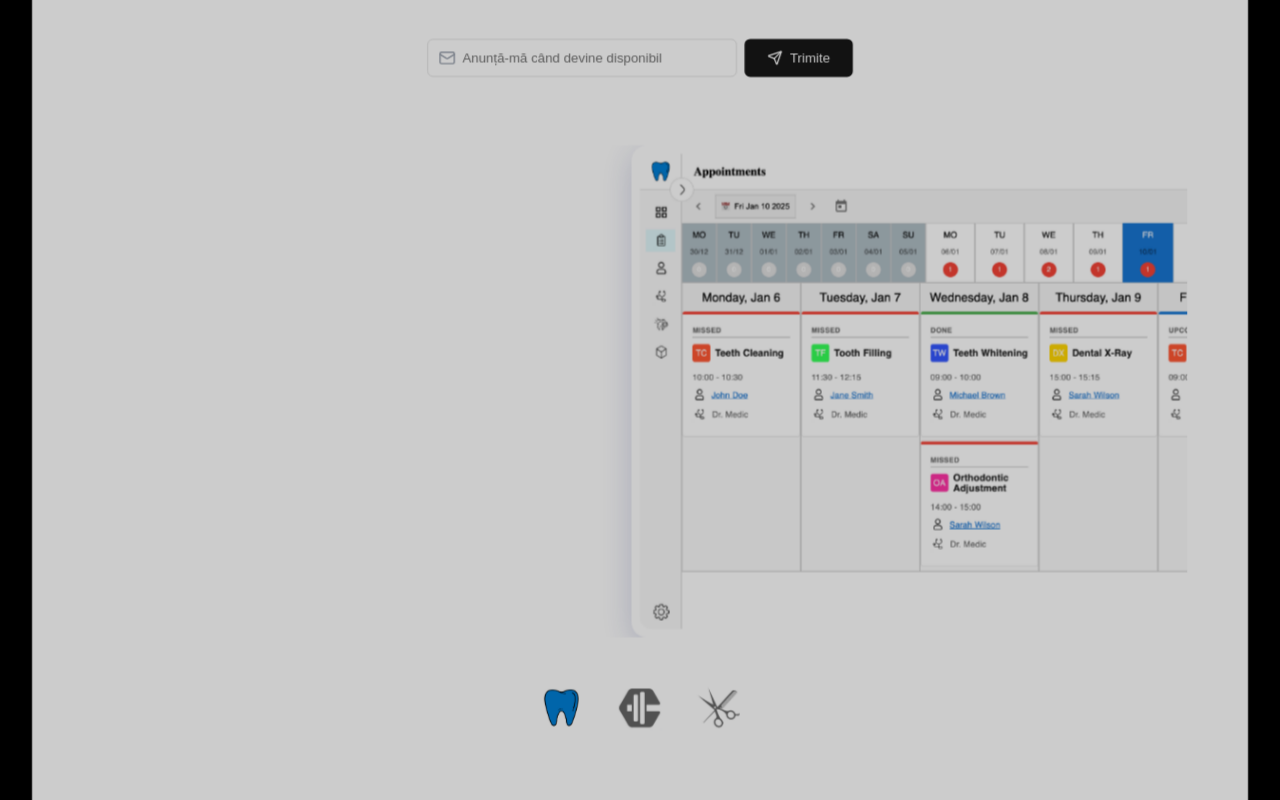
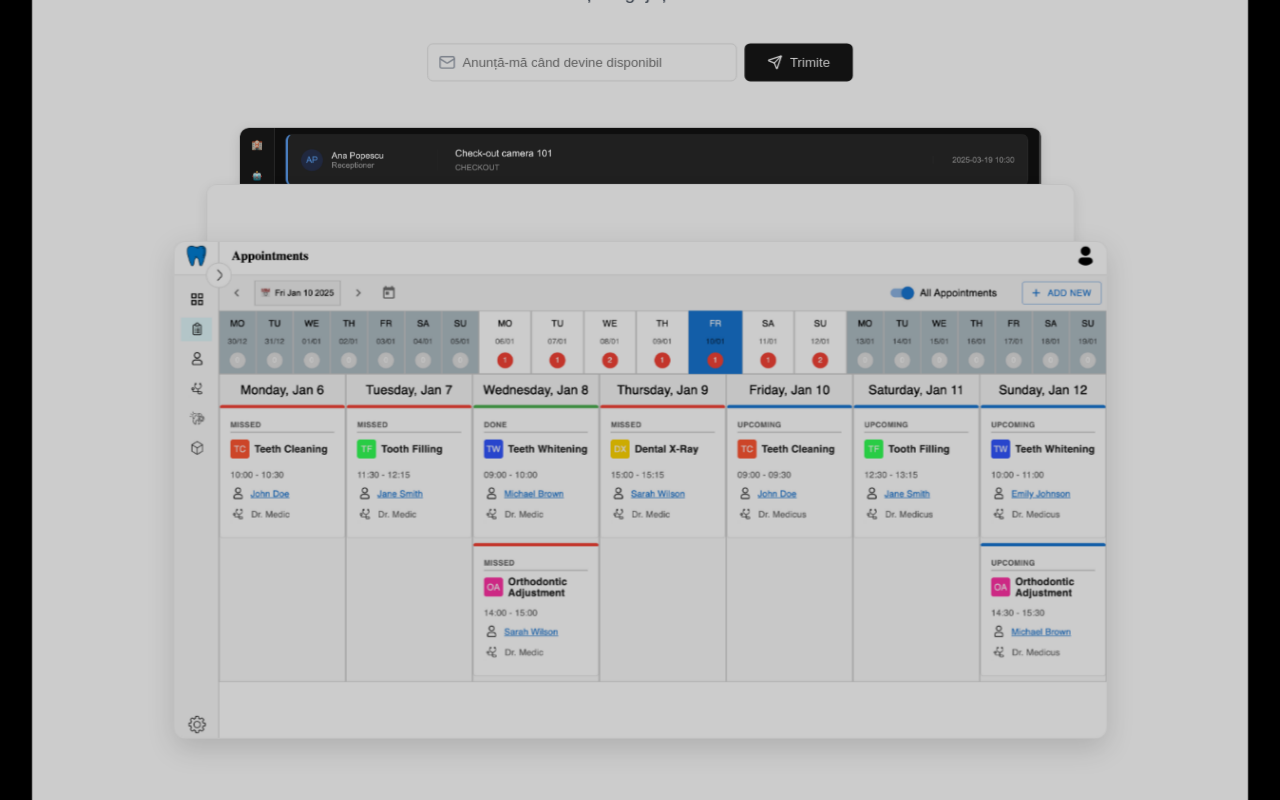
Before and after one commit to AdrianTuci1/simplu, a React (Vite) app: page / in a window 1280 px wide. Shown: the part 560-1360 px from the top of the page. Built offline with nearby package versions, Linux system fonts and the light colour scheme.

Commit message:
better hero

```diff
--- a/src/components/NavBar.tsx
+++ b/src/components/NavBar.tsx
@@ -31,7 +31,7 @@ const Navbar: React.FC = () => {
 
   return (
     <nav className={`fixed w-full z-50 transition-all duration-300 py-4`}>
-      <div className="container mx-auto px-6 flex justify-between items-center relative">
+      <div className="container mx-auto px-0 flex justify-between items-center relative">
         {/* Left Side: flex-1, content aligned start */}
         <div className="flex-1 flex justify-start items-center space-x-2 z-10">
           <Link to="/" className="flex items-center text-orange-600">
--- a/src/components/carousel/StackedImageSlider.css
+++ b/src/components/carousel/StackedImageSlider.css
@@ -1,154 +1,84 @@
-/* Keep general container styles */
+/* Basic container */
 .carousel-container {
   width: 100%;
-  max-width: 100%;
-  overflow: hidden; /* Prevent scrollbars if track overflows */
-  padding: 24px 0; /* Vertical padding, remove horizontal */
+  margin: auto;
+  position: relative;
   display: flex;
   flex-direction: column;
-  align-items: center; /* Center content like info and logos */
+  align-items: center;
 }
 
-/* Info container (chips) styling */
-.info-container {
-  margin-block-end: 1.5rem;
-  width: 100%; /* Take full width */
-  display: flex; /* Use flex to center chips */
-  justify-content: center;
+/* Frame for the stacking items */
+.carousel-frame {
+  width: 100%;
+  position: relative;
+  overflow: visible; /* Allow items to be visible outside */
+  padding: 120px 30px 160px; /* More padding for better visibility of stacked cards */
+  perspective: 900px;
+  transform-style: preserve-3d;
 }
 
-.feature-chips {
-  display: flex;
-  gap: 8px;
-  flex-wrap: wrap;
-  justify-content: center; /* Center chips if they wrap */
+/* Container holding the absolutely positioned items */
+.carousel-stack-container {
+  width: 100%;
+  position: relative;
+  transform-style: preserve-3d;
+  height: 600px; /* Increased height for larger cards */
 }
 
-.chip {
-  background: #007bff;
-  color: white;
-  padding: 6px 12px;
-  border-radius: 15px;
-  font-size: 14px;
-  white-space: nowrap;
+/* Individual carousel items */
+.carousel-item {
+  position: absolute;
+  top: 0;
+  left: 0;
+  right: 0;
+  margin: 0 auto;
+  width: 90%;
+  backface-visibility: hidden;
+  transform-style: preserve-3d;
+  display: flex;
+  flex-direction: column;
+  overflow: hidden;
+  border-radius: 12px;
+  aspect-ratio: 15/8;
+  will-change: transform, opacity;
+  box-shadow: 0 5px 20px rgba(0, 0, 0, 0.1);
+  border: 1px solid rgba(0, 0, 0, 0.05);
+  background-color: #fff;
 }
 
-/* The main viewport for the carousel images */
-.carousel-frame {
-  width: 100%; /* Take full width */
-  overflow: hidden; /* Crucial: hides parts of the track */
-  position: relative; /* Needed for potential absolute positioning inside */
-  height: auto; /* Adjust height based on image content */
-  min-height: 400px; /* Example minimum height */
-  margin-bottom: 1.5rem; /* Space before logo boxes */
+/* Active item styling */
+.carousel-item.active {
+  z-index: 100;
 }
 
-/* The track that holds and moves the items */
-.carousel-track {
-  display: flex; /* Arrange items horizontally */
-  align-items: center; /* Vertically center items if they have different heights */
-  height: 100%;
-  /* Smooth transition for the sliding effect */
-  transition: transform 0.5s cubic-bezier(0.25, 0.8, 0.25, 1);
-  will-change: transform; /* Optimize rendering */
+/* Hover effect on card - apply subtle glow effect */
+.carousel-item.hover:not(.active) {
+  z-index: 99;
+  box-shadow: 0 8px 25px rgba(66, 133, 244, 0.15);
+  filter: brightness(1.03);
 }
 
-/* Individual item container */
-.carousel-item {
-  flex: 0 0 auto; /* Prevent shrinking/growing, base size is auto */
-  height: 100%; /* Make item take full height of track */
-  display: flex; /* Center image within the item */
-  justify-content: center;
-  align-items: center;
-  padding: 0 20px;
-  box-sizing: border-box;
-  transition: all 0.3s ease;
-  transform: scale(0.9);
-  opacity: 0.7;
+/* Animation for exiting item (previously active) */
+.carousel-item.exiting {
+  z-index: 101;
 }
 
-.carousel-item.active {
-  transform: scale(1);
-  opacity: 1;
+/* Inner container for content */
+.carousel-item-inner {
+  width: 100%;
+  height: 100%;
+  padding: 0;
+  border-radius: 12px;
+  overflow: hidden;
 }
 
-/* Inner container for glass effect */
-.carousel-item-inner {
-  background: rgba(255, 255, 255, 0.1);
-  backdrop-filter: blur(10px);
-  border-radius: 16px;
-  border: 1px solid rgba(255, 255, 255, 0.2);
-  box-shadow: 0 8px 32px 0 rgba(31, 38, 135, 0.1);
-  padding: 8px;
-  transition: all 0.3s ease;
+/* Image styling */
+.carousel-image {
+  display: block;
+  width: 100%;
+  height: 100%;
+  object-fit: cover;
+  user-select: none;
+  -webkit-user-drag: none;
 }
-
-.carousel-item.active .carousel-item-inner {
-  box-shadow: 0 8px 32px 0 rgba(31, 38, 135, 0.2);
-  border: 1px solid rgba(255, 255, 255, 0.3);
-}
-
-/* The image itself */
-.carousel-image {
-  display: block; /* Remove extra space below image */
-  /* Define image sizing - adjust as needed */
-  max-height: 500px; /* Example max height */
-  height: auto; /* Maintain aspect ratio */
-  width: auto;  /* Let height control the width */
-  max-width: 80vw; /* Limit width on larger screens */
-  object-fit: contain; /* Ensure whole image is visible */
-  border-radius: 12px; /* Keep the rounded corners */
-}
-
-
-/* Logo navigation styles */
-.logo-boxes {
-  display: flex;
-  justify-content: center;
-  gap: 15px; /* Space between logos */
-  margin-top: 1rem;
-  width: 100%;
-}
-
-.logo-box {
-  padding: 8px;
-  border: 2px solid transparent;
-  border-radius: 8px;
-  cursor: pointer;
-  transition: all 0.3s ease;
-  opacity: 0.6;
-}
-
-.logo-box.active {
-  border-color: rgba(255, 255, 255, 0.2);
-  background: rgba(255, 255, 255, 0.1);
-  backdrop-filter: blur(5px);
-  opacity: 1;
-}
-
-.logo-box-image {
-  display: block;
-  width: 48px;
-  height: 48px;
-  object-fit: contain;
-}
-
-/* Remove or adjust old/conflicting styles */
-/* Remove .frame, .image-wrapper, .manage-image specific styles if they conflict */
-/* The media query might need adjustment based on the new structure */
-@media (max-width: 768px) {
-  .carousel-image {
-    max-width: 90vw; /* Allow images to be wider on smaller screens */
-  }
-  .chip {
-    font-size: 12px;
-    padding: 4px 8px;
-  }
-   .logo-box-image {
-    width: 40px;
-    height: 40px;
-  }
-  .carousel-item {
-    padding: 0 10px;
-  }
-}
--- a/src/components/carousel/StackedImageSlider.tsx
+++ b/src/components/carousel/StackedImageSlider.tsx
@@ -1,4 +1,4 @@
-import React, { useRef, useState, useEffect, useCallback } from "react";
+import React, { useRef, useState, useEffect } from "react";
 import "./StackedImageSlider.css";
 import { useSwipeable } from "react-swipeable";
 
@@ -17,7 +17,7 @@ const comparisons: ComparisonItem[] = [
     address: "https://demo.dental.com",
   },
   {
-    managementImage: "/gym-soon.png",
+    managementImage: "/hotel.png",
     label: "Fitness Center",
     logo: "/gym-mananager.png",
     address: "https://demo.fitness.com",
@@ -32,57 +32,121 @@ const comparisons: ComparisonItem[] = [
 
 const StackedImageSlider: React.FC = () => {
   const [currentIndex, setCurrentIndex] = useState(0);
-  const [offset, setOffset] = useState(0);
+  const [hoverIndex, setHoverIndex] = useState<number | null>(null);
+  const [animating, setAnimating] = useState(false);
+  const [previousIndex, setPreviousIndex] = useState<number | null>(null);
   const containerRef = useRef<HTMLDivElement>(null);
-  const trackRef = useRef<HTMLDivElement>(null);
   const itemRefs = useRef<(HTMLDivElement | null)[]>([]);
-
-  const calculateOffset = useCallback(() => {
-    if (containerRef.current && trackRef.current && itemRefs.current[currentIndex]) {
-      const containerWidth = containerRef.current.offsetWidth;
-      const currentItemElement = itemRefs.current[currentIndex];
-
-      if (currentItemElement) {
-          const itemWidth = currentItemElement.offsetWidth;
-          const itemLeft = currentItemElement.offsetLeft;
-          const newOffset = containerWidth / 2 - itemLeft - itemWidth / 2;
-          setOffset(newOffset);
-      }
-    }
-  }, [currentIndex]);
 
   useEffect(() => {
     itemRefs.current = itemRefs.current.slice(0, comparisons.length);
   }, []);
 
-  useEffect(() => {
-    calculateOffset();
-    window.addEventListener("resize", calculateOffset);
-    return () => window.removeEventListener("resize", calculateOffset);
-  }, [currentIndex, calculateOffset]);
+  const handleCardClick = (index: number) => {
+    if (!animating && index !== currentIndex) {
+      setAnimating(true);
+      setPreviousIndex(currentIndex);
+
+      // Delay changing the current index to allow for animation
+      setTimeout(() => {
+        setCurrentIndex(index);
+        setTimeout(() => {
+          setAnimating(false);
+          setPreviousIndex(null);
+        }, 300);
+      }, 300);
+    }
+  };
 
   const swipeHandlers = useSwipeable({
-    onSwipedLeft: () =>
-      setCurrentIndex((prev) => (prev === comparisons.length - 1 ? 0 : prev + 1)),
-    onSwipedRight: () =>
-      setCurrentIndex((prev) => (prev === 0 ? comparisons.length - 1 : prev - 1)),
+    onSwipedLeft: () => {
+      if (!animating) {
+        handleCardClick(currentIndex === comparisons.length - 1 ? 0 : currentIndex + 1);
+      }
+    },
+    onSwipedRight: () => {
+      if (!animating) {
+        handleCardClick(currentIndex === 0 ? comparisons.length - 1 : currentIndex - 1);
+      }
+    },
+    trackMouse: true,
   });
+
+  const getItemStyle = (index: number): React.CSSProperties => {
+    // Calculate base visibility and position
+    const isActive = index === currentIndex;
+    const isPrevious = previousIndex !== null && index === previousIndex;
+
+    // Calculate normalized position in stack (0 = current, 1 = next, 2 = next+1, n-1 = prev)
+    let stackPosition = (index - currentIndex + comparisons.length) % comparisons.length;
+
+    // Reorder so that we have: 0 = current, 1 = prev, 2 = prev-1, etc.
+    // This makes it easier to stack cards behind current one
+    if (stackPosition !== 0) {
+      stackPosition = comparisons.length - stackPosition;
+    }
+
+    // Always show all cards (limited to maxVisibleCards)
+    const maxVisibleCards = 4;
+    const shouldShow = stackPosition < maxVisibleCards;
+
+    // Base z-index - current card highest, others lower
+    let zIndex = 100 - stackPosition * 10;
+
+    // Hover effect raises z-index slightly
+    if (hoverIndex === index && !isActive) {
+      zIndex += 5;
+    }
+
+    // Position cards behind current one higher up (smaller values = higher on screen)
+    // Space out the cards evenly
+    const topOffset = stackPosition === 0 ? 0 : -60 * stackPosition;
+
+    // Scale down cards that are behind - more gradually
+    const scale = stackPosition === 0 ? 1 : Math.max(0.85, 1 - (stackPosition * 0.07));
+
+    // Hover effect - lift card up slightly
+    const hoverYOffset = hoverIndex === index && !isActive ? -15 : 0;
+
+    // Animation when card is clicked
+    let transform = `translate3d(0px, ${topOffset + hoverYOffset}px, 0px) scale(${scale})`;
+    let opacity = shouldShow ? 1 : 0;
+
+    // Animation for the card that was previously in front (moving out of the way)
+    if (isPrevious && animating) {
+      transform = `translate3d(0px, -120px, 100px) scale(1.2)`;
+      opacity = 0;
+      zIndex = 101; // Ensure it's above all other cards during animation
+    }
+
+    return {
+      transform,
+      opacity,
+      zIndex,
+      transformOrigin: 'center top',
+      transition: animating ? 'all 0.6s cubic-bezier(0.175, 0.885, 0.32, 1.275)' : 'all 0.3s ease',
+      boxShadow: isActive ? '0 10px 30px rgba(0, 0, 0, 0.15)' : '0 5px 15px rgba(0, 0, 0, 0.1)',
+      cursor: !isActive && shouldShow ? 'pointer' : 'default',
+      pointerEvents: shouldShow ? 'auto' : 'none'
+    };
+  };
 
   return (
     <div className="carousel-container">
-      {/* The main frame/viewport for the carousel */}
       <div className="carousel-frame" {...swipeHandlers} ref={containerRef}>
-        {/* The track that moves horizontally */}
-        <div
-          className="carousel-track"
-          ref={trackRef}
-          style={{ transform: `translateX(${offset}px)` }}
-        >
+        <div className="carousel-stack-container">
           {comparisons.map((comparison, index) => (
             <div
               key={index}
-              className={`carousel-item ${index === currentIndex ? 'active' : ''}`}
+              className={`carousel-item
+                ${index === currentIndex ? "active" : ""}
+                ${hoverIndex === index ? "hover" : ""}
+                ${previousIndex === index ? "exiting" : ""}`}
               ref={el => itemRefs.current[index] = el}
+              style={getItemStyle(index)}
+              onClick={() => handleCardClick(index)}
+              onMouseEnter={() => setHoverIndex(index)}
+              onMouseLeave={() => setHoverIndex(null)}
             >
               <div className="carousel-item-inner">
                 <img
@@ -95,19 +159,6 @@ const StackedImageSlider: React.FC = () => {
           ))}
         </div>
       </div>
-
-      {/* Logo navigation */}
-      <div className="logo-boxes">
-        {comparisons.map((comparison, index) => (
-          <div
-            key={index}
-            className={`logo-box ${index === currentIndex ? "active" : ""}`}
-            onClick={() => setCurrentIndex(index)}
-          >
-            <img src={comparison.logo} alt={comparison.label} className="logo-box-image" />
-          </div>
-        ))}
-      </div>
     </div>
   );
 };
--- a/src/components/sections/ScrollingCardsSection.tsx
+++ b/src/components/sections/ScrollingCardsSection.tsx
@@ -86,10 +86,10 @@ const ScrollingCardsSection: React.FC = () => {
       {/* Text Content Area - Now static positioning */}
       {/* Make it a regular div if no other animations planned */}
       <div className="text-content-area">
+        <p className="section-description">
+           ✧ Va prezentam blocurile.
+        </p>
         <h2 className="section-title">Un mod nou și ușor de a crea.</h2>
-        <p className="section-description">
-          Explorează blocurile predefinite și construiește vizual interfețe complexe fără efort.
-        </p>
       </div>
 
       {/* Cards Grid Area - Keep wide setup */}
```
Also changed, not shown: public/hotel.png (added).
